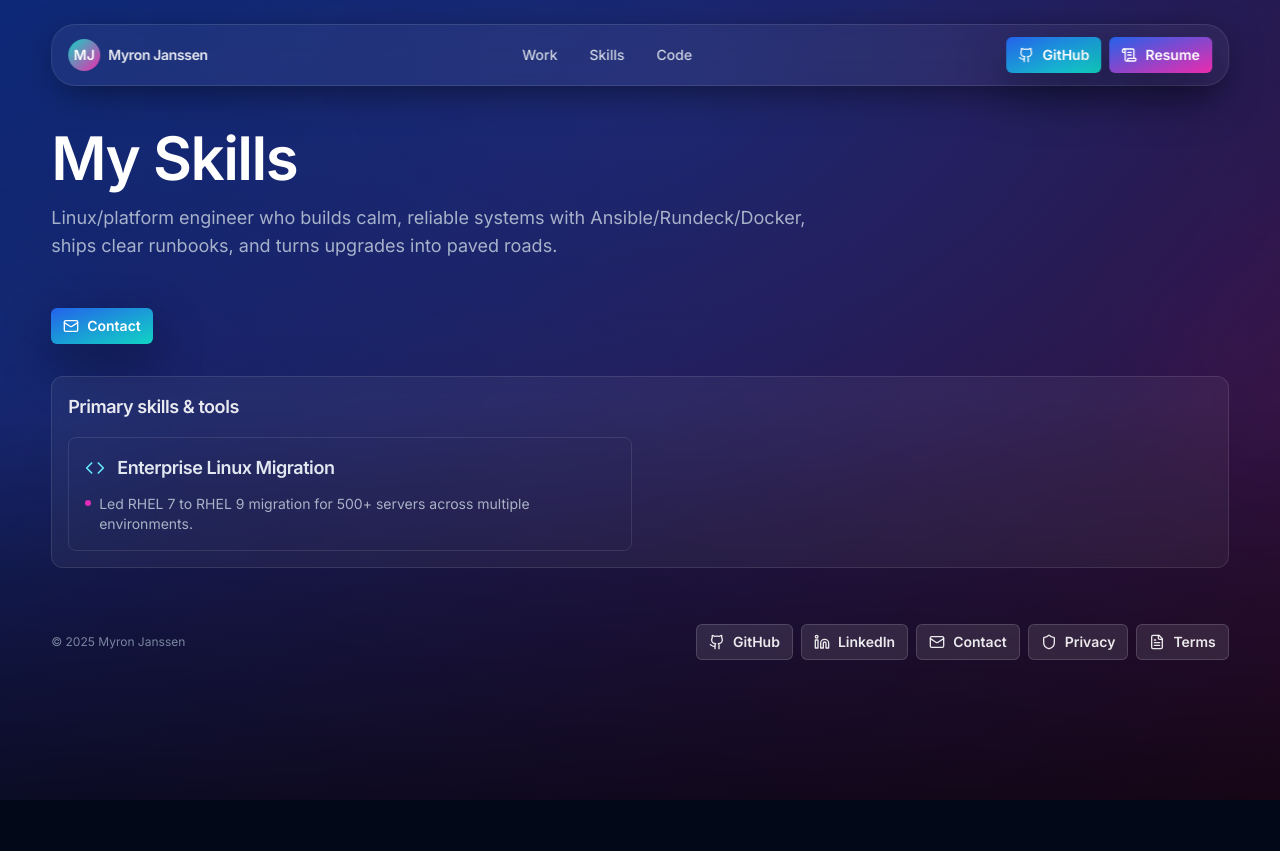
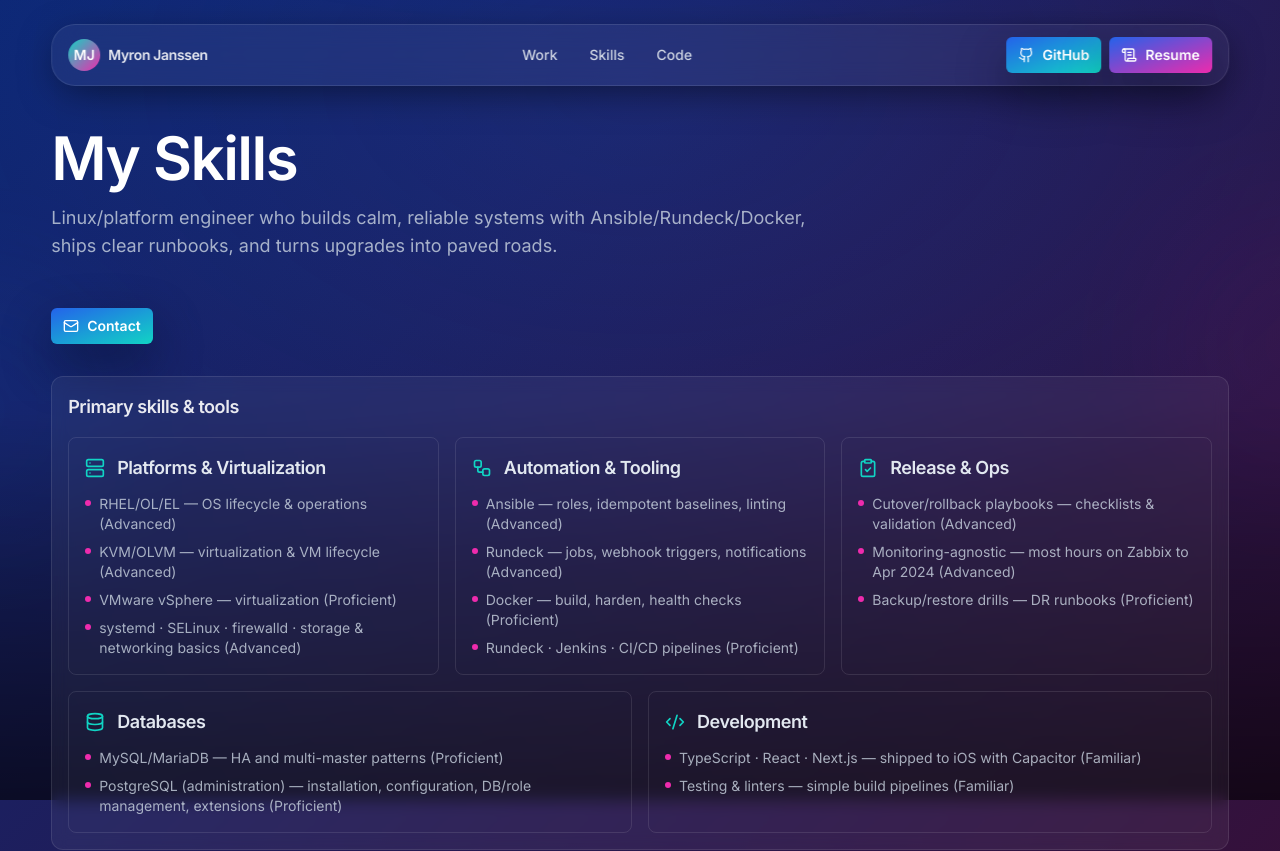
Before and after one commit to XIIISins/portfolio, a Next.js app: page /skills in a window 1280 px wide. Shown: the top 851 px of the page. Before the commit the page ends 800 px from the top, so only its background shows below. Built offline with nearby package versions, Linux system fonts and the light colour scheme.

Commit message:
feat: Update skills page with current information

```diff
--- a/src/app/layout.tsx
+++ b/src/app/layout.tsx
@@ -8,7 +8,7 @@ import "./globals.css";
 const inter = Inter({ subsets: ["latin"] });
 
 export const metadata: Metadata = {
-  title: "Portfolio — Senior Platform/Infrastructure Engineer → Software/SRE",
+  title: "Platform Engineer building paved roads for developers.",
   description:
     "Portfolio showcasing systems work, developer tooling, and reliability engineering — now pivoting deeper into software and SRE.",
 };
--- a/src/app/skills/page.tsx
+++ b/src/app/skills/page.tsx
@@ -1,4 +1,11 @@
-import { Code, Mail } from "lucide-react";
+import {
+  ClipboardCheck,
+  Code2,
+  Database,
+  Mail,
+  Server,
+  Workflow,
+} from "lucide-react";
 import { Button } from "../../components/ui/button";
 import { CardTitle } from "../../components/ui/card";
 
@@ -30,24 +37,137 @@ export default function SkillsPage() {
             Primary skills & tools
           </h4>
         </div>
-        <div className="mt-4 grid grid-cols-1 md:grid-cols-2 gap-4">
+        <div className="mt-4 grid grid-cols-3 md:grid-cols-3 gap-4">
           <div className="rounded-lg border border-white/10 p-4">
             <div className="flex items-center gap-3 mb-3">
-              <Code className="h-5 w-5 text-cyan-300" />
+              <Server className="h-5 w-5 text-brand-secondary" />
               <CardTitle className="text-lg">
-                Enterprise Linux Migration
+                Platforms & Virtualization
               </CardTitle>
             </div>
             <div className="text-sm text-slate-300/80 space-y-2">
               <div className="flex items-start gap-2">
-                <span
-                  className="inline-flex h-1.5 w-1.5 rounded-full mt-1.5 flex-shrink-0"
-                  style={{ backgroundColor: "#E02DB7" }}
-                ></span>
+                <span className="inline-flex h-1.5 w-1.5 rounded-full mt-1.5 flex-shrink-0 bg-brand-accent"></span>
+                <span>RHEL/OL/EL — OS lifecycle & operations (Advanced)</span>
+              </div>
+              <div className="flex items-start gap-2">
+                <span className="inline-flex h-1.5 w-1.5 rounded-full mt-1.5 flex-shrink-0 bg-brand-accent"></span>
+                <span>KVM/OLVM — virtualization & VM lifecycle (Advanced)</span>
+              </div>
+              <div className="flex items-start gap-2">
+                <span className="inline-flex h-1.5 w-1.5 rounded-full mt-1.5 flex-shrink-0 bg-brand-accent"></span>
+                <span>VMware vSphere — virtualization (Proficient)</span>
+              </div>
+              <div className="flex items-start gap-2">
+                <span className="inline-flex h-1.5 w-1.5 rounded-full mt-1.5 flex-shrink-0 bg-brand-accent"></span>
                 <span>
-                  Led RHEL 7 to RHEL 9 migration for 500+ servers across
-                  multiple environments.
+                  systemd · SELinux · firewalld · storage & networking basics
+                  (Advanced)
                 </span>
+              </div>
+            </div>
+          </div>
+
+          <div className="rounded-lg border border-white/10 p-4">
+            <div className="flex items-center gap-3 mb-3">
+              <Workflow className="h-5 w-5 text-brand-secondary" />
+              <CardTitle className="text-lg">Automation & Tooling</CardTitle>
+            </div>
+            <div className="text-sm text-slate-300/80 space-y-2">
+              <div className="flex items-start gap-2">
+                <span className="inline-flex h-1.5 w-1.5 rounded-full mt-1.5 flex-shrink-0 bg-brand-accent"></span>
+                <span>
+                  Ansible — roles, idempotent baselines, linting (Advanced)
+                </span>
+              </div>
+              <div className="flex items-start gap-2">
+                <span className="inline-flex h-1.5 w-1.5 rounded-full mt-1.5 flex-shrink-0 bg-brand-accent"></span>
+                <span>
+                  Rundeck — jobs, webhook triggers, notifications (Advanced)
+                </span>
+              </div>
+              <div className="flex items-start gap-2">
+                <span className="inline-flex h-1.5 w-1.5 rounded-full mt-1.5 flex-shrink-0 bg-brand-accent"></span>
+                <span>Docker — build, harden, health checks (Proficient)</span>
+              </div>
+              <div className="flex items-start gap-2">
+                <span className="inline-flex h-1.5 w-1.5 rounded-full mt-1.5 flex-shrink-0 bg-brand-accent"></span>
+                <span>Rundeck · Jenkins · CI/CD pipelines (Proficient)</span>
+              </div>
+            </div>
+          </div>
+
+          <div className="rounded-lg border border-white/10 p-4">
+            <div className="flex items-center gap-3 mb-3">
+              <ClipboardCheck className="h-5 w-5 text-brand-secondary" />
+              <CardTitle className="text-lg">Release & Ops</CardTitle>
+            </div>
+            <div className="text-sm text-slate-300/80 space-y-2">
+              <div className="flex items-start gap-2">
+                <span className="inline-flex h-1.5 w-1.5 rounded-full mt-1.5 flex-shrink-0 bg-brand-accent"></span>
+                <span>
+                  Cutover/rollback playbooks — checklists & validation
+                  (Advanced)
+                </span>
+              </div>
+              <div className="flex items-start gap-2">
+                <span className="inline-flex h-1.5 w-1.5 rounded-full mt-1.5 flex-shrink-0 bg-brand-accent"></span>
+                <span>
+                  Monitoring-agnostic — most hours on Zabbix to Apr 2024
+                  (Advanced)
+                </span>
+              </div>
+              <div className="flex items-start gap-2">
+                <span className="inline-flex h-1.5 w-1.5 rounded-full mt-1.5 flex-shrink-0 bg-brand-accent"></span>
+                <span>Backup/restore drills — DR runbooks (Proficient)</span>
+              </div>
+            </div>
+          </div>
+
+          {/* Second row - merged across all columns */}
+          <div className="col-span-3">
+            <div className="grid grid-cols-2 gap-4">
+              <div className=" rounded-lg border border-white/10 p-4">
+                <div className="flex items-center gap-3 mb-3">
+                  <Database className="h-5 w-5 text-brand-secondary" />
+                  <CardTitle className="text-lg">Databases</CardTitle>
+                </div>
+                <div className="text-sm text-slate-300/80 space-y-2">
+                  <div className="flex items-start gap-2">
+                    <span className="inline-flex h-1.5 w-1.5 rounded-full mt-1.5 flex-shrink-0 bg-brand-accent"></span>
+                    <span>
+                      MySQL/MariaDB — HA and multi-master patterns (Proficient)
+                    </span>
+                  </div>
+                  <div className="flex items-start gap-2">
+                    <span className="inline-flex h-1.5 w-1.5 rounded-full mt-1.5 flex-shrink-0 bg-brand-accent"></span>
+                    <span>
+                      PostgreSQL (administration) — installation, configuration,
+                      DB/role management, extensions (Proficient)
+                    </span>
+                  </div>
+                </div>
+              </div>
+              <div className=" rounded-lg border border-white/10 p-4">
+                <div className="flex items-center gap-3 mb-3">
+                  <Code2 className="h-5 w-5 text-brand-secondary" />
+                  <CardTitle className="text-lg">Development</CardTitle>
+                </div>
+                <div className="text-sm text-slate-300/80 space-y-2">
+                  <div className="flex items-start gap-2">
+                    <span className="inline-flex h-1.5 w-1.5 rounded-full mt-1.5 flex-shrink-0 bg-brand-accent"></span>
+                    <span>
+                      TypeScript · React · Next.js — shipped to iOS with
+                      Capacitor (Familiar)
+                    </span>
+                  </div>
+                  <div className="flex items-start gap-2">
+                    <span className="inline-flex h-1.5 w-1.5 rounded-full mt-1.5 flex-shrink-0 bg-brand-accent"></span>
+                    <span>
+                      Testing & linters — simple build pipelines (Familiar)
+                    </span>
+                  </div>
+                </div>
               </div>
             </div>
           </div>
```
